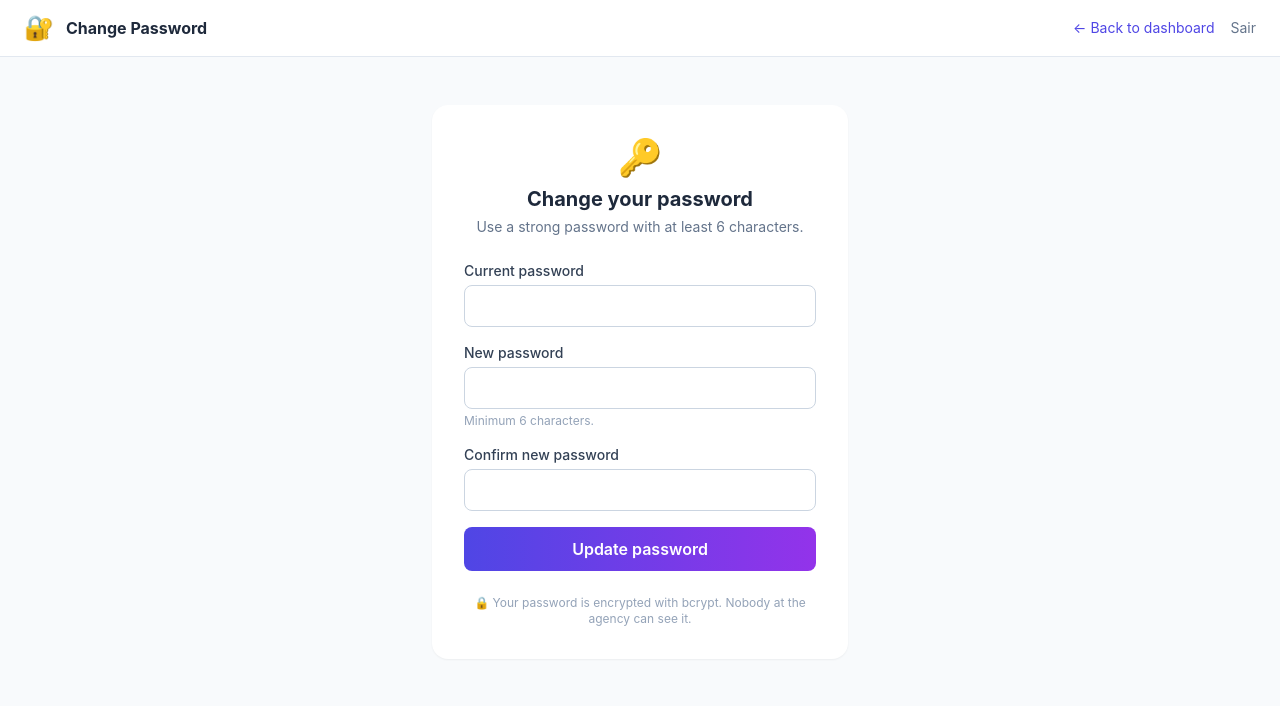
After one commit to pattysmaniotto/clientmetrics-dashboard, a Flask app: page /change-password in a window 1280 px wide. The commit adds this page. Shown: the top 706 px of the page. Run offline with Flask 3, Linux system fonts and the light colour scheme; the visitor is signed in with stand-in values (Sample User, id 1); some libraries are stand-ins or nearby versions.

Commit message:
Adiciona rota /change-password + link no dashboard

```diff
--- a/app.py
+++ b/app.py
@@ -149,6 +149,37 @@ def logout():
     return redirect(url_for('login'))
 
 
+@app.route('/change-password', methods=['GET', 'POST'])
+@login_required
+def change_password():
+    if request.method == 'POST':
+        current_pw = request.form.get('current_password', '')
+        new_pw = request.form.get('new_password', '')
+        confirm_pw = request.form.get('confirm_password', '')
+
+        user_email = session.get('user_email')
+        user = USERS.get(user_email)
+
+        if not user or not check_password_hash(user['password'], current_pw):
+            flash('Current password is incorrect.', 'error')
+            return render_template('change_password.html')
+
+        if new_pw != confirm_pw:
+            flash('New password and confirmation do not match.', 'error')
+            return render_template('change_password.html')
+
+        if len(new_pw) < 6:
+            flash('New password must be at least 6 characters.', 'error')
+            return render_template('change_password.html')
+
+        # Update the password in memory
+        USERS[user_email]['password'] = generate_password_hash(new_pw)
+        flash('Password changed successfully!', 'success')
+        return redirect(url_for('home'))
+
+    return render_template('change_password.html')
+
+
 @app.route('/admin')
 @login_required
 @admin_required
--- a/templates/admin_home.html
+++ b/templates/admin_home.html
@@ -9,6 +9,7 @@
     </div>
     <div class="flex items-center gap-4">
         <span class="text-sm text-slate-600">Olá, <strong>{{ user_name }}</strong></span>
+        <a href="{{ url_for('change_password') }}" class="text-sm text-slate-500 hover:text-indigo-600 transition">🔑 Trocar senha</a>
         <a href="{{ url_for('logout') }}" class="text-sm text-slate-500 hover:text-red-600 transition">Sair</a>
     </div>
 </nav>
--- /dev/null
+++ b/templates/change_password.html
@@ -0,0 +1,64 @@
+{% extends "base.html" %}
+{% block title %}Change Password — Marketing Hub{% endblock %}
+{% block content %}
+<nav class="bg-white border-b border-slate-200 px-6 py-3 flex items-center justify-between">
+    <div class="flex items-center gap-3">
+        <span class="text-2xl">🔐</span>
+        <h1 class="font-bold text-slate-800">Change Password</h1>
+    </div>
+    <div class="flex items-center gap-4 text-sm">
+        <a href="{{ url_for('home') }}" class="text-indigo-600 hover:text-indigo-800">← Back to dashboard</a>
+        <a href="{{ url_for('logout') }}" class="text-slate-500 hover:text-red-600">Sair</a>
+    </div>
+</nav>
+
+<div class="max-w-md mx-auto px-4 py-12">
+    <div class="bg-white rounded-2xl shadow-sm p-8">
+        <div class="text-center mb-6">
+            <div class="text-4xl mb-2">🔑</div>
+            <h2 class="text-xl font-bold text-slate-800">Change your password</h2>
+            <p class="text-slate-500 text-sm mt-1">Use a strong password with at least 6 characters.</p>
+        </div>
+
+        {% with messages = get_flashed_messages(with_categories=true) %}
+            {% if messages %}
+                {% for category, message in messages %}
+                    <div class="mb-4 p-3 rounded-lg text-sm
+                        {% if category == 'error' %}bg-red-50 text-red-700 border border-red-200
+                        {% elif category == 'success' %}bg-green-50 text-green-700 border border-green-200
+                        {% else %}bg-blue-50 text-blue-700 border border-blue-200{% endif %}">
+                        {{ message }}
+                    </div>
+                {% endfor %}
+            {% endif %}
+        {% endwith %}
+
+        <form method="POST" action="{{ url_for('change_password') }}" class="space-y-4">
+            <div>
+                <label class="block text-sm font-medium text-slate-700 mb-1">Current password</label>
+                <input type="password" name="current_password" required
+                    class="w-full px-3 py-2 border border-slate-300 rounded-lg focus:ring-2 focus:ring-indigo-500 focus:border-transparent outline-none">
+            </div>
+            <div>
+                <label class="block text-sm font-medium text-slate-700 mb-1">New password</label>
+                <input type="password" name="new_password" required minlength="6"
+                    class="w-full px-3 py-2 border border-slate-300 rounded-lg focus:ring-2 focus:ring-indigo-500 focus:border-transparent outline-none">
+                <p class="text-xs text-slate-400 mt-1">Minimum 6 characters.</p>
+            </div>
+            <div>
+                <label class="block text-sm font-medium text-slate-700 mb-1">Confirm new password</label>
+                <input type="password" name="confirm_password" required minlength="6"
+                    class="w-full px-3 py-2 border border-slate-300 rounded-lg focus:ring-2 focus:ring-indigo-500 focus:border-transparent outline-none">
+            </div>
+            <button type="submit"
+                class="w-full bg-gradient-to-r from-indigo-600 to-purple-600 text-white font-semibold py-2.5 rounded-lg hover:opacity-90 transition">
+                Update password
+            </button>
+        </form>
+
+        <p class="text-xs text-slate-400 text-center mt-6">
+            🔒 Your password is encrypted with bcrypt. Nobody at the agency can see it.
+        </p>
+    </div>
+</div>
+{% endblock %}
--- a/templates/client_home.html
+++ b/templates/client_home.html
@@ -8,6 +8,7 @@
     </div>
     <div class="flex items-center gap-4">
         <span class="text-sm text-slate-600">Olá, <strong>{{ user_name }}</strong></span>
+        <a href="{{ url_for('change_password') }}" class="text-sm text-slate-500 hover:text-indigo-600 transition">🔑 Trocar senha</a>
         <a href="{{ url_for('logout') }}" class="text-sm text-slate-500 hover:text-red-600 transition">Sair</a>
     </div>
 </nav>
```
